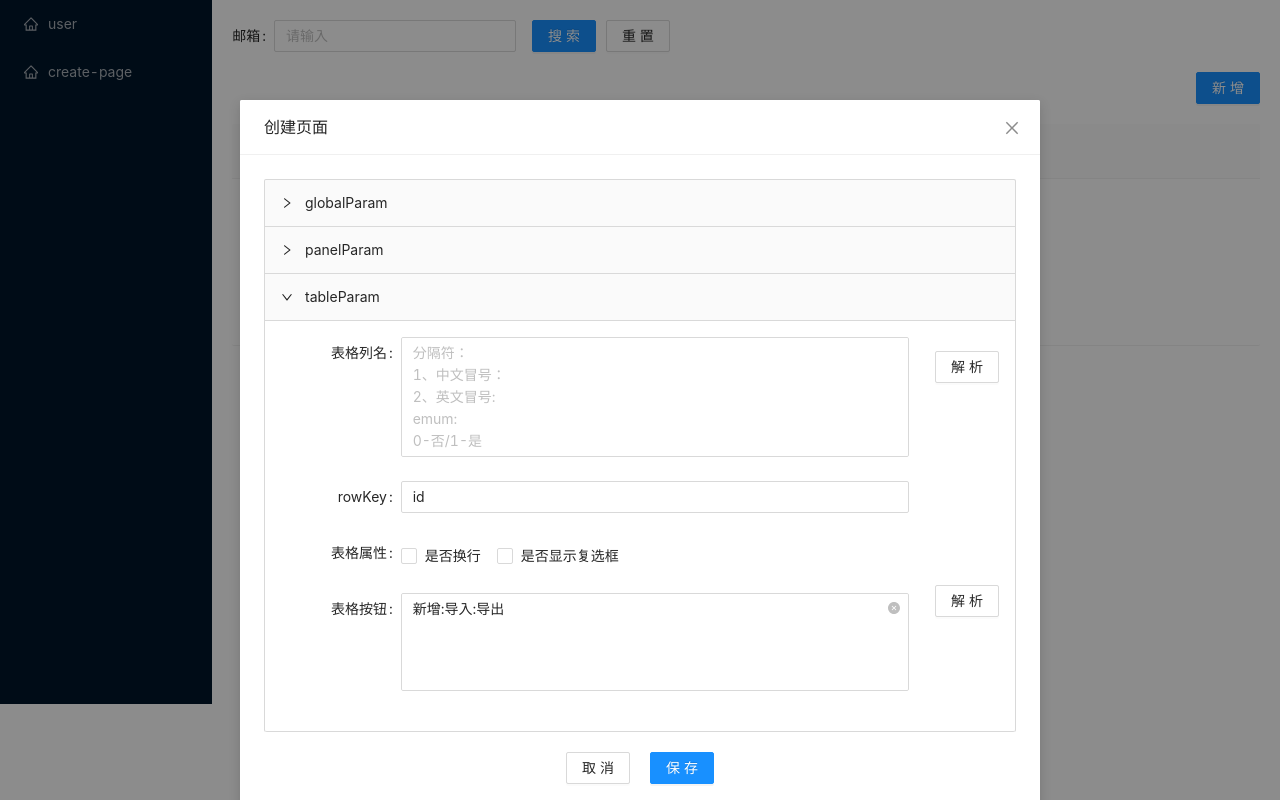
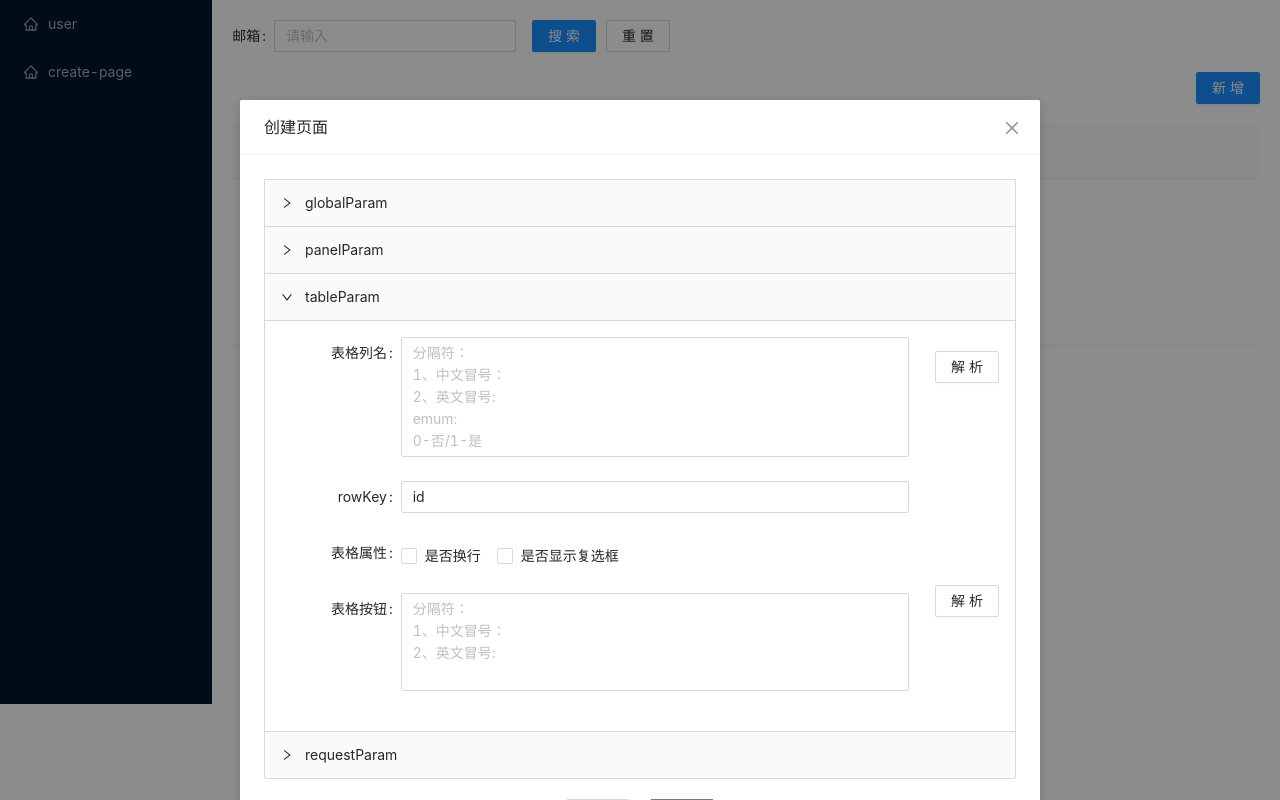
Before and after one commit to YLJ77/genCode, a Vue app in the folder frontend/: page /#/home/create-page in a window 1280 px wide. Built offline with nearby package versions, Linux system fonts and the light colour scheme.

Commit message:
feat:添加requestParam配置

```diff
--- a/frontend/src/views/CreatePage.vue
+++ b/frontend/src/views/CreatePage.vue
@@ -15,7 +15,7 @@
         :width="800"
     >
       <a-collapse v-model:activeKey="addModal.activePanel">
-        <a-collapse-panel v-for="section in ['global','panel','table']" :forceRender="true" :key="`${section}Param`" :header="`${section}Param`">
+        <a-collapse-panel v-for="section in ['global','panel','table','request']" :forceRender="true" :key="`${section}Param`" :header="`${section}Param`">
           <app-form
               :ref="`${section}Form`"
               :field-cfg-list="addModal.fieldList[section]"
@@ -180,7 +180,10 @@ export default {
             },
             {
               type: 'textarea',
-              decorator: ['batchBtns',{initialValue:'新增:导入:导出'}],
+              decorator: ['batchBtns',{
+                // initialValue:'新增:导入:导出'
+                initialValue:''
+              }],
               formItem: {
                 label: '表格按钮'
               },
@@ -215,6 +218,15 @@ export default {
                   }
                 })
               }
+            },
+          ],
+          request: [
+            {
+              type: 'input',
+              decorator: ['url', {initialValue: ''}],
+              formItem: {
+                label: 'url'
+              },
             },
           ]
         },
```
Also changed, not shown: 1 other file (tests, documents, lock files or other folders).
